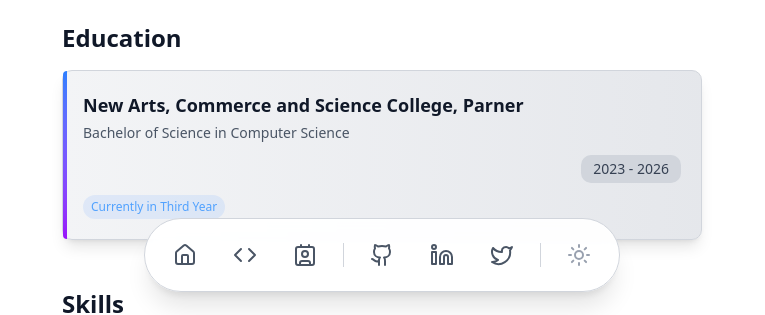
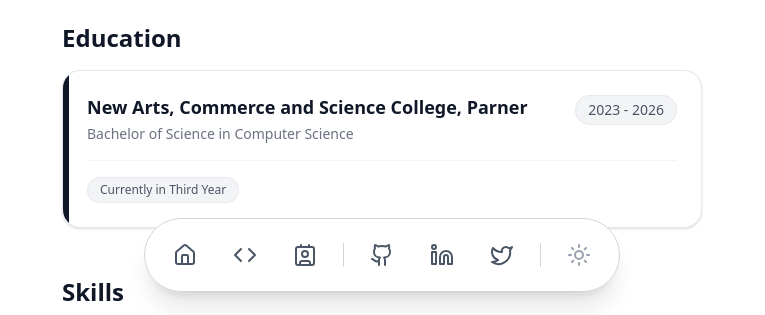
Before and after one commit to SohailShaikh7860/Portofolio, a Next.js app: page / in a window 1280 px wide. Shown: the part 492-807 px from the top of the page, without its empty margins (258-1023 px from the left). Built offline with nearby package versions, Linux system fonts and the light colour scheme.

Commit message:
updated education section

```diff
--- a/components/layouts/FloatingToolbar.tsx
+++ b/components/layouts/FloatingToolbar.tsx
@@ -9,7 +9,7 @@ const FloatingToolbar = () => {
   };
 
   return (
-    <div className="fixed bottom-4 left-1/2 -translate-x-1/2 z-50">
+    <div className="fixed bottom-4 left-1/2 -translate-x-1/2 z-50 cursor-pointer">
       <div className="flex items-center gap-1 md:gap-2 bg-white/95 dark:bg-gray-900/95 backdrop-blur-sm border border-gray-300 dark:border-gray-700 rounded-full px-3 py-2 md:px-3.5 md:py-2.5 shadow-xl">
         <div className="relative group">
           <button
--- a/components/layouts/HeroSection.tsx
+++ b/components/layouts/HeroSection.tsx
@@ -41,27 +41,25 @@ const HeroSection = () => {
       <div className="text-gray-900 dark:text-white mt-8 sm:mt-12 max-w-2xl w-full px-4">
         <h2 className="text-xl sm:text-2xl font-bold mb-4">Education</h2>
 
-        <div className="relative bg-gradient-to-r from-gray-100 to-gray-200 dark:from-gray-900 dark:to-black border border-gray-300 dark:border-gray-800 rounded-lg p-4 sm:p-5 shadow-lg hover:shadow-xl transition-all duration-300 hover:border-gray-400 dark:hover:border-gray-700">
-          <div className="absolute top-0 left-0 w-1 h-full bg-gradient-to-b from-blue-500 to-purple-600 rounded-l-lg"></div>
+        <div className="relative bg-white dark:bg-zinc-950 border border-gray-200 dark:border-zinc-800 rounded-2xl p-5 sm:p-6 shadow-sm hover:shadow-lg hover:border-gray-300 dark:hover:border-zinc-600 transition-all duration-500 overflow-hidden">
+          <div className="absolute top-0 left-0 w-1.5 h-full bg-gray-900 dark:bg-white rounded-l-2xl"></div>
 
-          <div className="flex flex-col gap-3 mb-3">
+          <div className="flex flex-col sm:flex-row sm:items-start sm:justify-between gap-3">
             <div>
-              <h3 className="text-base sm:text-lg font-bold text-gray-900 dark:text-white mb-1">
+              <h3 className="text-base sm:text-lg font-semibold text-gray-900 dark:text-white leading-snug">
                 New Arts, Commerce and Science College, Parner
               </h3>
-              <p className="text-gray-600 dark:text-gray-400 text-xs sm:text-sm">
+              <p className="text-gray-500 dark:text-zinc-400 text-xs sm:text-sm mt-1">
                 Bachelor of Science in Computer Science
               </p>
             </div>
-            <div className="text-left sm:text-right">
-              <span className="inline-block bg-gray-300 dark:bg-gray-800 text-gray-700 dark:text-gray-300 px-3 py-1 rounded-lg text-xs sm:text-sm font-medium">
-                2023 - 2026
-              </span>
-            </div>
+            <span className="inline-flex items-center bg-gray-100 dark:bg-zinc-800/80 text-gray-600 dark:text-zinc-300 px-3 py-1 rounded-full text-xs sm:text-sm font-medium border border-gray-200/80 dark:border-zinc-700/50 shrink-0">
+              2023 - 2026
+            </span>
           </div>
 
-          <div className="flex items-center gap-2 mt-3">
-            <span className="bg-blue-500/10 text-blue-400 px-2 py-1 rounded-full text-xs font-medium">
+          <div className="flex items-center gap-2 mt-4 pt-4 border-t border-gray-100 dark:border-zinc-800/80">
+            <span className="inline-flex items-center gap-1.5 bg-gray-100 dark:bg-zinc-800/80 text-gray-600 dark:text-zinc-300 px-3 py-1 rounded-full text-xs font-medium border border-gray-200/80 dark:border-zinc-700/50">
               Currently in Third Year
             </span>
           </div>
```
